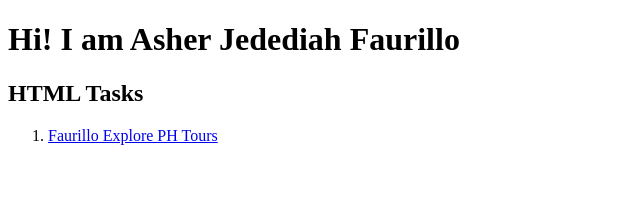
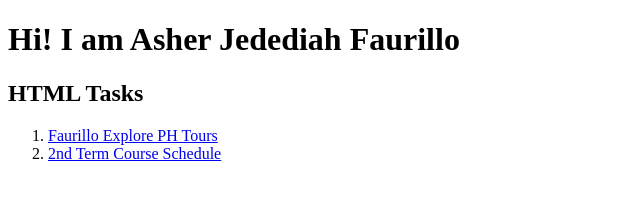
Before and after one commit to AsherJedediahF/AsherJedediahF.github.io, a plain HTML site: page index.html in a window 1280 px wide. Shown: the whole page, without its empty margins (0-640 px from the left). Drawn offline with Linux system fonts and the light colour scheme.

Commit message:
added course schedule

```diff
--- a/index.html
+++ b/index.html
@@ -14,6 +14,9 @@
       <li>
         <a href="FaurilloExplorePHTours.html">Faurillo Explore PH Tours</a>
       </li>
+      <li>
+        <a href="CourseSchedule.html">2nd Term Course Schedule</a>
+      </li>
     </ol>
   </body>
 </html>
```
